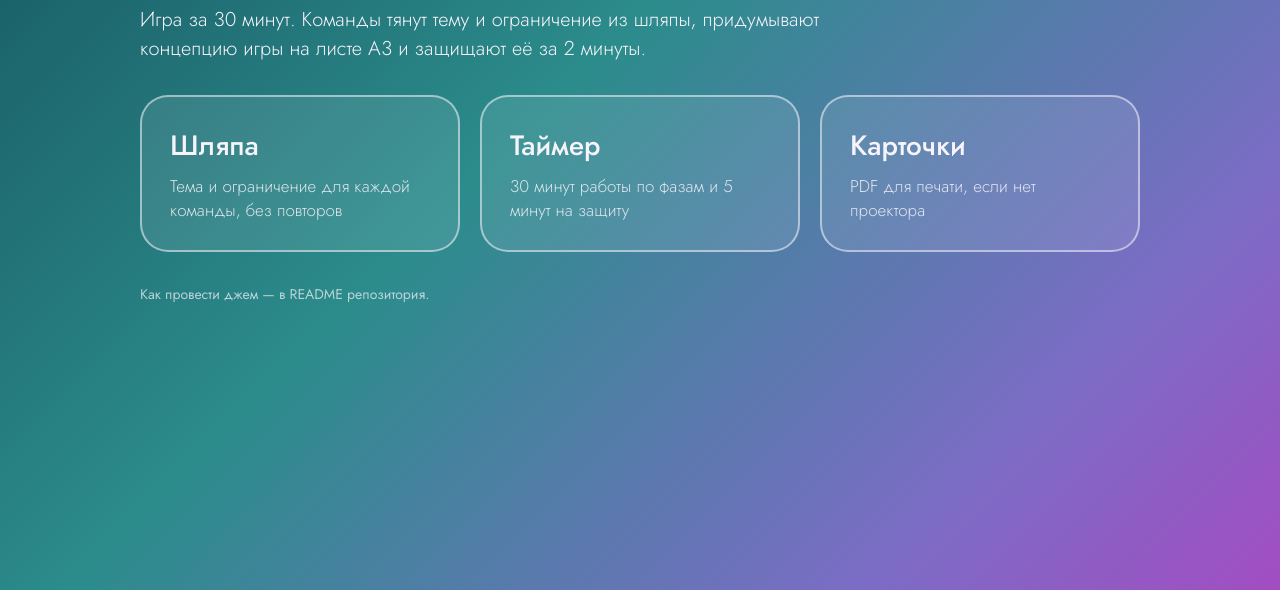
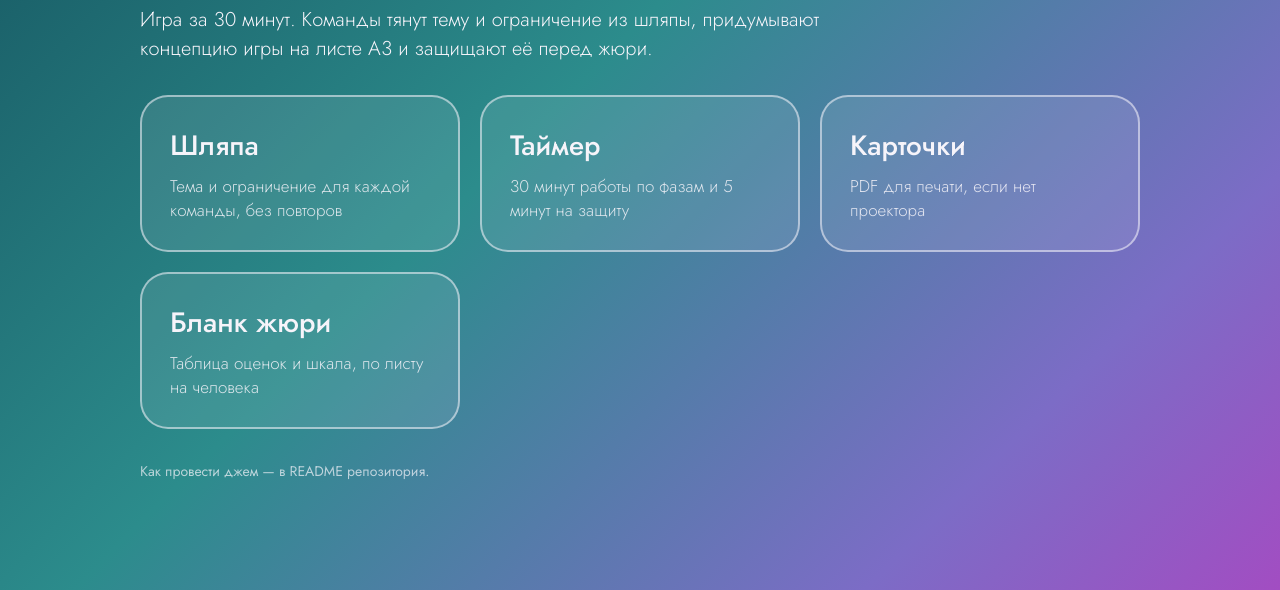
Before and after one commit to Fuheshka/t-jam, a plain HTML site: page index.html in a window 1280 px wide. Shown: the part 210-800 px from the top of the page. Drawn offline with Linux system fonts and the light colour scheme.

Commit message:
Link jury sheet from index

```diff
--- a/index.html
+++ b/index.html
@@ -23,11 +23,12 @@
 <body>
 <div class="wrap">
   <div><small>Т—Университет · Институт сквозных технологий</small><h1>Т—ДЖЕМ</h1></div>
-  <p class="lead">Игра за 30 минут. Команды тянут тему и ограничение из шляпы, придумывают концепцию игры на листе А3 и защищают её за 2 минуты.</p>
+  <p class="lead">Игра за 30 минут. Команды тянут тему и ограничение из шляпы, придумывают концепцию игры на листе А3 и защищают её перед жюри.</p>
   <div class="grid">
     <a class="card" href="hat.html"><b>Шляпа</b><span>Тема и ограничение для каждой команды, без повторов</span></a>
     <a class="card" href="timer.html"><b>Таймер</b><span>30 минут работы по фазам и 5 минут на защиту</span></a>
     <a class="card" href="print/cards.pdf"><b>Карточки</b><span>PDF для печати, если нет проектора</span></a>
+    <a class="card" href="print/jury.pdf"><b>Бланк жюри</b><span>Таблица оценок и шкала, по листу на человека</span></a>
   </div>
   <footer>Как провести джем — в README репозитория.</footer>
 </div>
```
